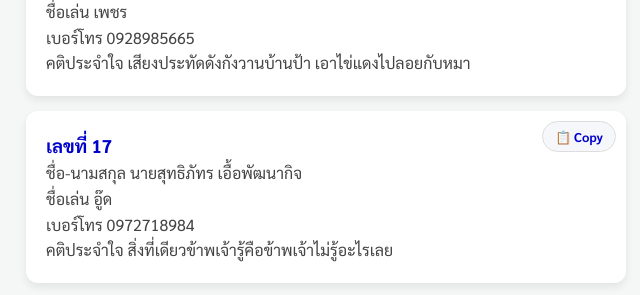
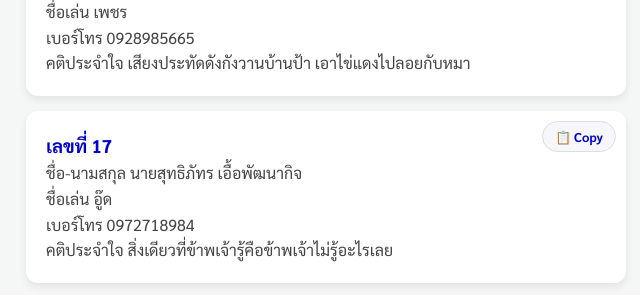
Before and after one commit to SuttipatHunhiang/SuttipatHunhiang.github.io, a website: page data.html in a window 1280 px wide. Shown: the part 2909-3204 px from the top of the page, 314-954 px from the left. Drawn offline with Linux system fonts and the light colour scheme.

Commit message:
Update data.html

```diff
--- a/data.html
+++ b/data.html
@@ -157,7 +157,7 @@
               <th id="1328949911R16" style="height: 162px;" class="row-headers-background">
                 <div class="row-header-wrapper" style="line-height: 162px">17</div>
               </th>
-              <td class="s0" dir="ltr">เลขที่ 17 <br>ชื่อ-นามสกุล นายสุทธิภัทร เอื้อพัฒนากิจ <br>ชื่อเล่น อู๊ด <br>เบอร์โทร 0972718984 <br>คติประจำใจ สิ่งที่เดียวข้าพเจ้ารู้คือข้าพเจ้าไม่รู้อะไรเลย </td>
+              <td class="s0" dir="ltr">เลขที่ 17 <br>ชื่อ-นามสกุล นายสุทธิภัทร เอื้อพัฒนากิจ <br>ชื่อเล่น อู๊ด <br>เบอร์โทร 0972718984 <br>คติประจำใจ สิ่งเดียวที่ข้าพเจ้ารู้คือข้าพเจ้าไม่รู้อะไรเลย </td>
               <td></td>
               <td></td>
             </tr>
```
